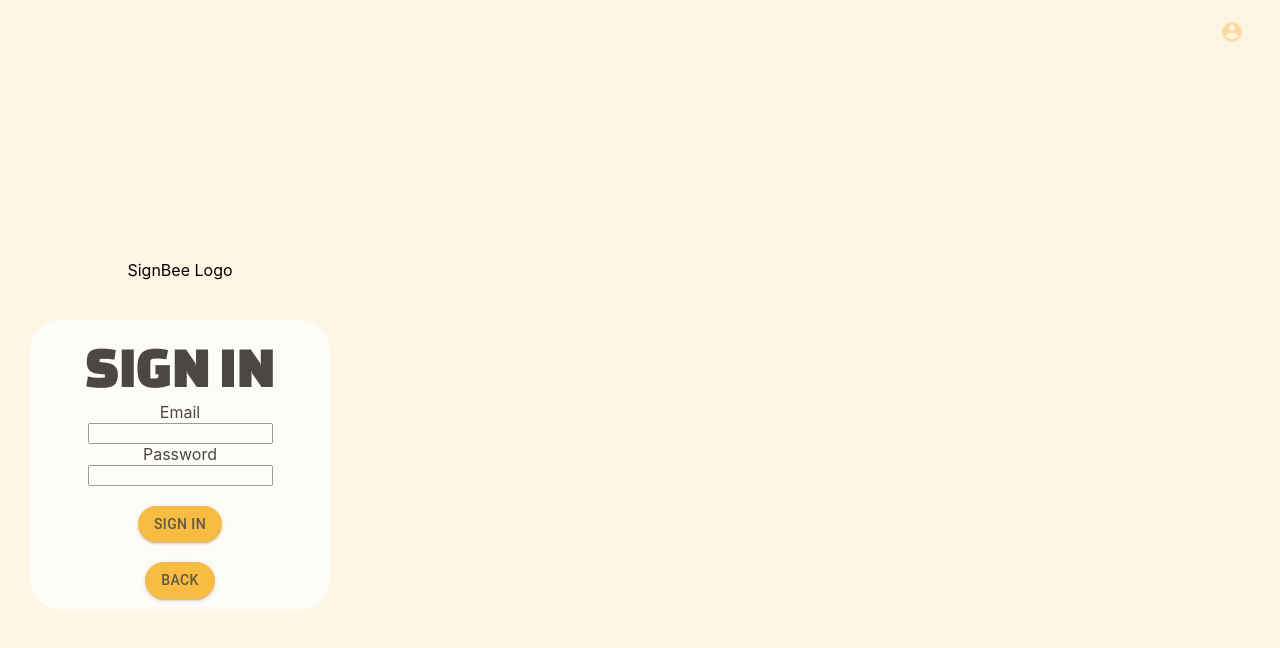
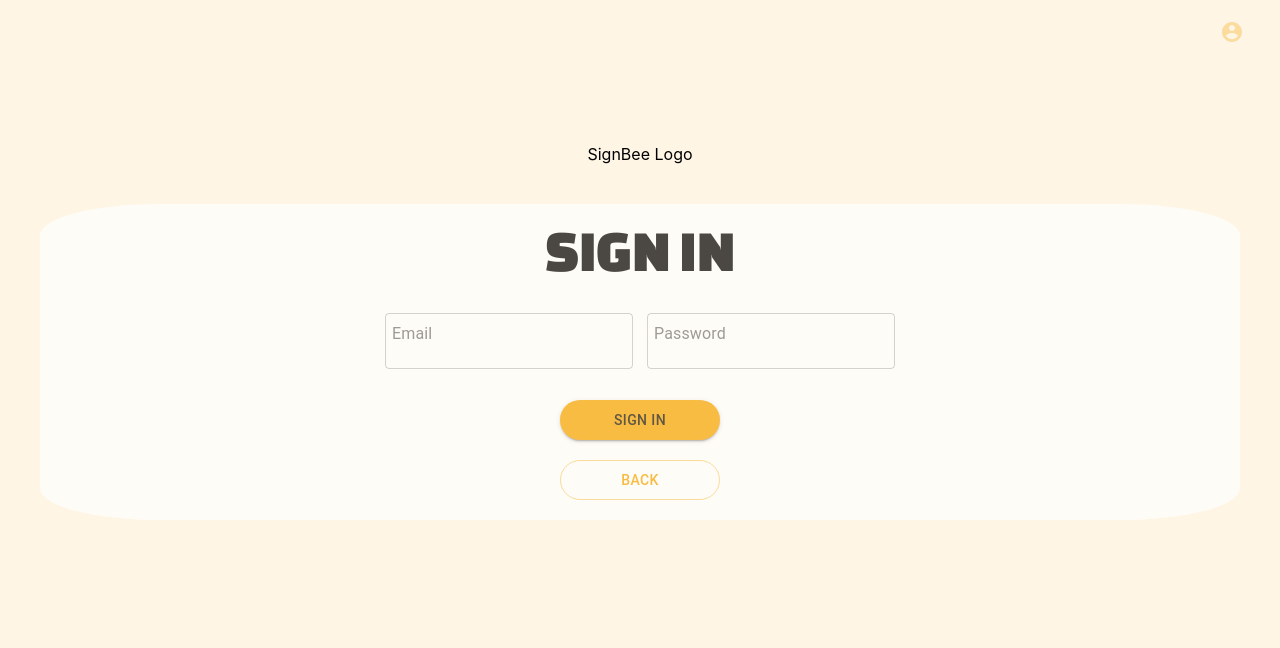
Before and after one commit to 2011-team-heights100/SignBee, a React (Create React App) app: page /signin in a window 1280 px wide. Shown: the top 648 px of the page. Built offline with nearby package versions, Linux system fonts and the light colour scheme; no server answers; what fingerpose would draw is missing.

Commit message:
styled signup and sign in pages

```diff
--- a/public/style.css
+++ b/public/style.css
@@ -110,10 +110,11 @@ body {
 	border-radius: 10%;
 	text-align: center;
 	align-content: center;
-	padding: 30px;
+   padding: 30px;
+   margin: 10px;
 	background-color: #fef5e4;
-	height: 600px;
-	width: 300px;
+	/* height: 600px;
+	width: 300px; */
 	position: relative;
 	/* left: calc(50vw - 150px); */
 	top: 5vh;
--- a/src/components/LandingPage.js
+++ b/src/components/LandingPage.js
@@ -1,39 +1,29 @@
 import React from "react";
-import Button from '@material-ui/core/Button';
-import { Link } from "react-router-dom";
+import Button from "@material-ui/core/Button";
+import { Link, useHistory } from "react-router-dom";
 
-
-
-function LandingPage () {
-
-  // function signIn(){
-  //   //onclick redirect
-  // }
-  // function signUp(){
-  //   //onclik redirect
-  // }
-
-  return (
-    <>
-    <div className="centerme">
-    <div>SignBee Logo</div>
-    <br/>
-    <br/>
-    <div className="landingbody">
-    <Link className="aboutlink" to="/about"> <h2>SIGNBEE</h2></Link>
-    <br/>
-    <br/>
-    <div>
-    <a href="/signin">
-    <Button variant="contained" color="primary">Sign In</Button></a></div>
-    <br/>
-    <div>
-    <a href="/signup">
-    <Button variant="contained" color="primary">Create Account</Button></a></div></div>
-    </div>
-    </>
-
-  )
+function LandingPage() {
+	const history = useHistory();
+	return (
+		<div className="centerme">
+			<div>SignBee Logo</div>
+			<br />
+			<br />
+			<div className="landingbody">
+				<Link className="aboutlink" to="/about">
+					{" "}
+					<h2>SIGNBEE</h2>
+				</Link>
+				<br />
+				<br />
+				<Button onClick={() => history.push("/signin")}>Sign In </Button>
+				<Button variant="outlined" onClick={() => history.push("/signup")}>
+					{" "}
+					Create Account
+				</Button>
+			</div>
+		</div>
+	);
 }
 
 export default LandingPage;
--- a/src/components/SignIn.js
+++ b/src/components/SignIn.js
@@ -1,7 +1,7 @@
 import React, { useRef, useState } from "react";
 import { useAuth } from "../contexts/AuthContext";
 import { useHistory } from "react-router-dom";
-import { Button, Typography } from '@material-ui/core';
+import { Button, Typography, TextField} from "@material-ui/core";
 
 export default function SignIn() {
 	const emailRef = useRef();
@@ -30,31 +30,26 @@ export default function SignIn() {
 		<>
 			<div className="centerme">
 				<div>SignBee Logo</div>
-    <br/>
-    <br/>
+				<br />
+				<br />
 				<div className="formdiv">
 					<Typography variant="h2">SIGN IN</Typography>
 					{error && <div>{error}</div>}
 
 					<form className="veritcalform" onSubmit={handleSubmit}>
-        <label htmlFor="email">Email</label>
-        <br/>
-        <input type="email" ref={emailRef} />
-        <br/>
-        <label htmlFor="password">Password</label>
-        <br/>
-        <input type="password" ref={passwordRef} />
-        <br/>
-        <br/>
-        <Button variant="contained" color="primary" type="submit" disabled={loading}>
+						<TextField type="email" label="Email" ref={emailRef} />
+						<TextField type="password" label="Password" ref={passwordRef} />
+						<br />
+						<br />
+						<Button type="submit" disabled={loading}>
 							Sign In
 						</Button>
 					</form>
-<br/>
-      <div>
-    <a href="/">
-    <Button variant="contained" color="primary">Back</Button></a></div>
-    </div></div>
+					<Button variant="outlined" onClick={() => history.push("/")}>
+						Back
+					</Button>
+				</div>
+			</div>
 		</>
 	);
 }
--- a/src/components/SignUp.js
+++ b/src/components/SignUp.js
@@ -1,7 +1,7 @@
 import React, { useRef, useState } from "react";
 import { useAuth } from "../contexts/AuthContext";
 import { useHistory } from "react-router-dom";
-import Button from '@material-ui/core/Button';
+import { Button, Typography, TextField } from "@material-ui/core";
 
 export default function SignUp() {
 	const emailRef = useRef();
@@ -24,7 +24,12 @@ export default function SignUp() {
 		try {
 			setError("");
 			setLoading(true);
-      await signup(emailRef.current.value, passwordRef.current.value, firstNameRef.current.value, lastNameRef.current.value);
+			await signup(
+				emailRef.current.value,
+				passwordRef.current.value,
+				firstNameRef.current.value,
+				lastNameRef.current.value
+			);
 			history.push("/dashboard");
 		} catch (error) {
 			setError(`${error.message}`);
@@ -33,59 +38,33 @@ export default function SignUp() {
 		setLoading(false);
 	}
 
-// sign up only takes email and password
-  //this infor needs to be sent only have the the account is created
-// var user = firebase.auth().currentUser;
-// user.updateProfile({
-//   firstName: firstNameRef.current.value,
-//   lastName: lastNameRef.current.value
-// }).then(function() {
-//   // Update successful.
-// }).catch(function(error) {
-//   // An error happened.
-// });
-
-
 	return (
 		<>
 			<div className="centerme">
 				<div>SignBee Logo</div>
-    <br/>
-    <br/>
+				<br />
 				<div className="formdiv">
-      <h2>SIGNBEE</h2>
+					<Typography variant="h2">SIGN UP</Typography>
 					{error && <div>{error}</div>}
 					<form className="veritcalform" onSubmit={handleSubmit}>
-      <label htmlFor="firstName">First Name</label>
-        <br/>
-        <input type="text" ref={firstNameRef} />
-        <br/>
-      <label htmlFor="lstName">Last Name</label>
-        <br/>
-        <input type="text" ref={lastNameRef} />
-        <br/>
-      <label htmlFor="email">Email</label>
-        <br/>
-        <input type="email" ref={emailRef} />
-        <br/>
-        <label htmlFor="password">Password</label>
-        <br/>
-        <input type="password" ref={passwordRef} />
-        <br/>
-        <label htmlFor="confirmPassword">Confirm Password</label>
-        <br/>
-        <input type="password" ref={passwordConfirmRef} />
-        <br/>
-        <br/>
-        <Button variant="contained" color="primary"  type="submit" disabled={loading}>
+						<TextField type="text" label="First Name" ref={firstNameRef} />
+						<TextField type="text" label="Last Name" ref={lastNameRef} />
+						<TextField type="email" label="Email" ref={emailRef} />
+						<TextField type="password" label="Password" ref={passwordRef} />
+						<TextField
+							type="password"
+							label="Confirm Password"
+							ref={passwordConfirmRef}
+						/>
+						<Button type="submit" disabled={loading}>
 							Sign Up
 						</Button>
 					</form>
-      <br/>
-      <div>
-    <a href="/">
-    <Button variant="contained" color="primary">Back</Button></a></div>
-    </div></div>
+					<Button variant="outlined" onClick={() => history.push("/")}>
+						Back
+					</Button>
+				</div>
+			</div>
 		</>
 	);
 }
--- a/src/components/UpdateProfile.js
+++ b/src/components/UpdateProfile.js
@@ -1,117 +1,105 @@
 import React, { useRef, useState } from "react";
 import { useAuth } from "../contexts/AuthContext";
 import { useHistory } from "react-router-dom";
-import Button from '@material-ui/core/Button';
+import { Button, Typography, TextField } from "@material-ui/core";
 // import { db } from '../firebase';
 
-export default function UpdateProfile () {
+export default function UpdateProfile() {
 	const emailRef = useRef();
-  const passwordRef = useRef()
-  const passwordConfirmRef = useRef()
-  const firstNameRef = useRef()
-  const lastNameRef = useRef()
+	const passwordRef = useRef();
+	const passwordConfirmRef = useRef();
+	const firstNameRef = useRef();
+	const lastNameRef = useRef();
 	const [error, setError] = useState("");
 	const [loading, setLoading] = useState(false);
-  const { currentUser, updateEmail, updatePassword, dbUser, updateUser } = useAuth();
+	const {
+		currentUser,
+		updateEmail,
+		updatePassword,
+		dbUser,
+		updateUser,
+	} = useAuth();
 	const history = useHistory();
 
-  console.log('dbUser', dbUser)
-  function handleSubmit (e) {
+	console.log("dbUser", dbUser);
+	function handleSubmit(e) {
 		e.preventDefault();
 
 		if (passwordRef.current.value !== passwordConfirmRef.current.value) {
 			return setError("Passwords do not match");
 		}
-    const promises = []
+		const promises = [];
 		setLoading(true);
-    setError('');
+		setError("");
 
 		if (emailRef.current.value !== currentUser.email) {
-      promises.push(updateEmail(emailRef.current.value))
+			promises.push(updateEmail(emailRef.current.value));
 		}
 		if (passwordRef.current.value) {
-      promises.push(updatePassword(passwordRef.current.value))
+			promises.push(updatePassword(passwordRef.current.value));
 		}
-    updateUser(firstNameRef.current.value, lastNameRef.current.value)
+		updateUser(firstNameRef.current.value, lastNameRef.current.value);
 
-    Promise.all(promises).then(() => {
-      history.push('/dashboard')
-    }).catch(() => {
-      setError('Failed to update account')
-    }).finally(() => {
-      setLoading(false)
+		Promise.all(promises)
+			.then(() => {
+				history.push("/dashboard");
 			})
+			.catch(() => {
+				setError("Failed to update account");
+			})
+			.finally(() => {
+				setLoading(false);
+			});
 	}
 
 	return (
 		<>
-			<div className='centerme'>
+			<div className="centerme">
 				<div>SignBee Logo</div>
 				<br />
 				<br />
-				<div className='formdiv'>
-					<h2>SIGNBEE</h2>
+				<div className="formdiv">
+					<Typography variant="h2">UPDATE</Typography>
 					{error && <div>{error}</div>}
-					<form className='veritcalform' onSubmit={handleSubmit}>
-						<label htmlFor='firstName'>First Name</label>
-						<br />
-						<input
-              type='text'
+					<form className="veritcalform" onSubmit={handleSubmit}>
+						<TextField
+							type="text"
+							label="First Name"
 							ref={firstNameRef}
 							defaultValue={dbUser && dbUser.firstName}
 						/>
-						<br />
-						<label htmlFor='lastName'>Last Name</label>
-						<br />
-						<input
-              type='text'
+						<TextField
+							type="text"
+							label="Last Name"
 							ref={lastNameRef}
 							defaultValue={dbUser && dbUser.lastName}
 						/>
-						<br />
-						<label htmlFor='email'>Email</label>
-						<br />
-						<input
-							type='email'
+						<TextField
+							required
+							type="email"
+							// label="Email"
 							ref={emailRef}
-							required
 							defaultValue={currentUser.email}
 						/>
-						<br />
-						<label htmlFor='password'>Password</label>
-						<br />
-						<input
-							type='password'
+						<TextField
+							type="password"
+							// label="Password"
 							ref={passwordRef}
-							placeholder='Leave blank to keep the same'
+							placeholder="Leave blank to keep the same"
 						/>
-						<br />
-						<label htmlFor='confirmPassword'>Confirm Password</label>
-						<br />
-						<input
-							type='password'
+						<TextField
+							type="password"
+							// label="Confirm Password"
 							ref={passwordConfirmRef}
-							placeholder='Leave blank to keep the same'
+							placeholder="Leave blank to keep the same"
 						/>
-						<br />
-						<br />
-						<Button
-							variant='contained'
-							color='primary'
-							type='submit'
-							disabled={loading}
-						>
+						<Button type="submit" disabled={loading}>
 							Update Profile
 						</Button>
 					</form>
-					<br />
-					<div>
-						<a href='/'>
-							<Button variant='contained' color='primary'>
+					<Button variant="outlined" onClick={() => history.push("/")}>
 						Back
 					</Button>
-						</a>
-					</div>
 				</div>
 			</div>
 		</>
--- a/src/contexts/Theme.js
+++ b/src/contexts/Theme.js
@@ -1,4 +1,4 @@
-import { createMuiTheme } from "@material-ui/core/styles";
+import { createMuiTheme, fade } from "@material-ui/core/styles";
 
 export default createMuiTheme({
 	palette: {
@@ -9,15 +9,44 @@ export default createMuiTheme({
 			main: "#FBDB9E",
 		},
 		background: {
-         default: "#FEF5E4"
-      },
-   },
-   typography: {
-      h2: {
-         fontFamily: "Changa One"
-      }
-   },
-   shape: {
-      borderRadius: 50
-   }
+			default: "#FEF5E4",
+		},
+	},
+	typography: {
+		h2: {
+			fontFamily: "Changa One",
+			marginBottom: 20,
+		},
+	},
+	overrides: {
+		MuiButton: {
+			root: {
+				borderRadius: 50,
+				minWidth: 160,
+				height: 40,
+				marginTop: 10,
+				marginBottom: 10,
+			},
+		},
+		MuiPaper: {
+			root: {
+				opacity: fade("#FFFFFF", 0.7),
+			},
+		},
+		MuiTextField: {
+			root: {
+				padding: 7,
+				height: 50,
+			},
+		},
+	},
+	props: {
+		MuiButton: {
+			variant: "contained",
+			color: "primary",
+		},
+		MuiTextField: {
+			variant: "outlined",
+		},
+	},
 });
```
Lines whose indentation alone changed are shown as unchanged.
